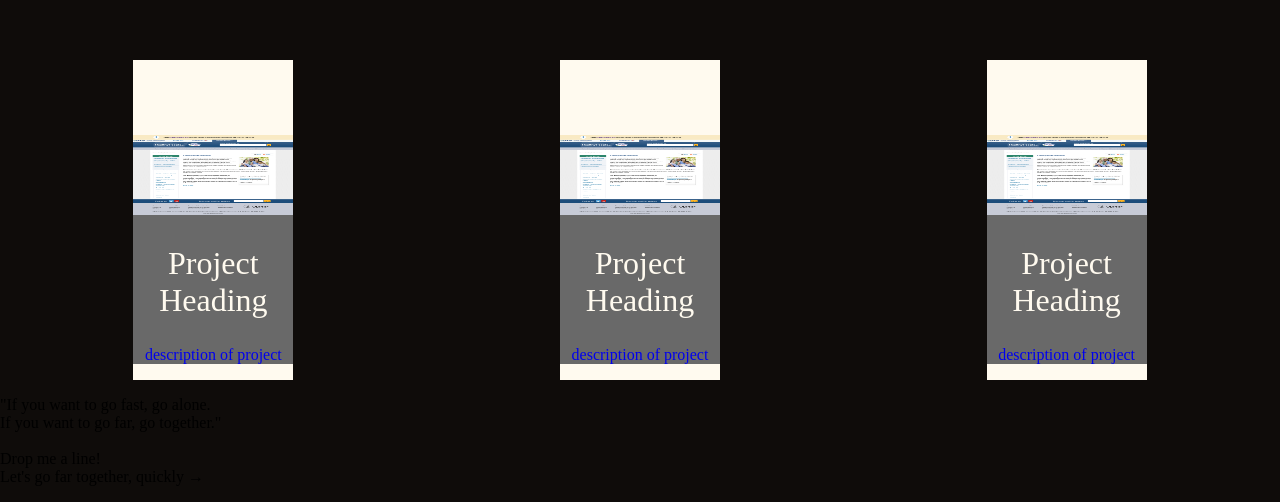
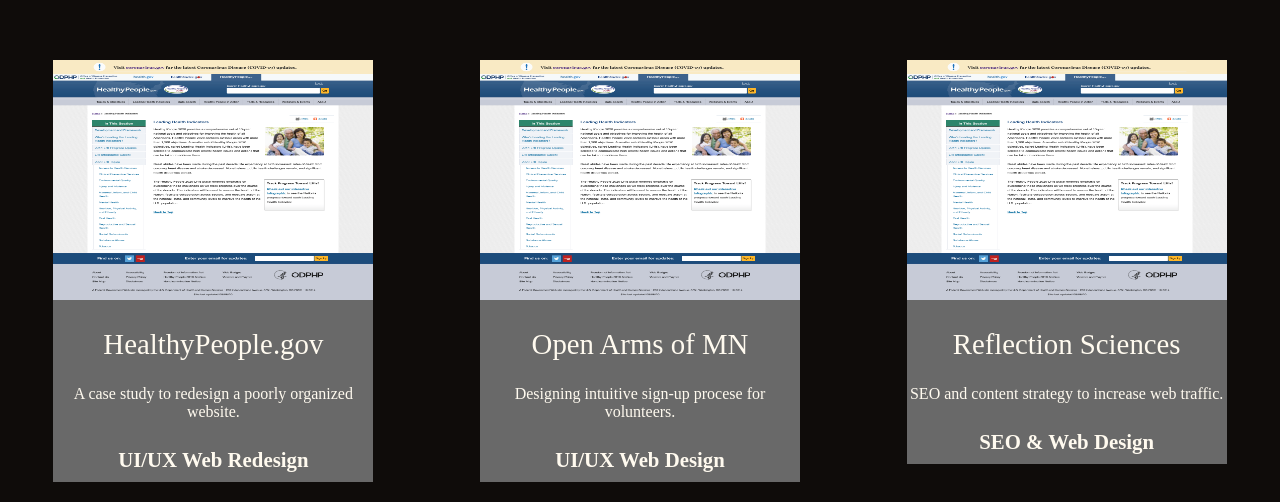
Before and after one commit to j-handrick/bootCode, a plain HTML site: page Portfolio/portfolioHome.html in a window 1280 px wide. Shown: the part 830-1332 px from the top of the page. Drawn offline with Linux system fonts and the light colour scheme.

Commit message:
Portfolio Restart..

```diff
--- a/Portfolio/Style/master2.css
+++ b/Portfolio/Style/master2.css
@@ -26,6 +26,11 @@ nav {
   margin-top: 0;
   padding-top: 15px;
 }
+.navigation ul {
+  padding: 0;
+  margin: 0;
+  display: flex;
+}
 
 .navigation li {
   list-style-type: none;
@@ -42,12 +47,6 @@ nav {
 }
 .navigation a:hover{
   font-weight: 350;
-}
-
-.navigation ul {
-  padding: 0;
-  margin: 0;
-  display: flex;
 }
 
 .navigation button {
@@ -121,10 +120,11 @@ display: flex;
 justify-content: space-around;
 align-content: center;
 padding-top: 50vh;
+padding-bottom: 10vh;
 }
 
 .project--container {
-width: 10rem;
+width: 20rem;
 height: 20rem;
 justify-content: space-around;
 align-content: flex-end;
@@ -138,68 +138,40 @@ background-color: #fffaef;
 .project--description {
   text-align: center;
   background-color: #696969;
+  color: #fffaef;
+}
+.project--description h2 {
+  font-family: 'Playfair display', serif;
+  font-style: regular;
+  font-size: 1.8rem;
+  font-weight: 250;
+}
+.project--description p {
+  font-family: 'Roboto Slab', serif;
+  font-style: regylar;
+  font-weight: 200;
+  font-size: 1rem;
+}
+.project--description h4 {
+  font-family: 'Playfair display', serif;
+  font-style: bold;
+  font-size: 1.3rem;
+  padding-bottom: 10px;
 }
 .project--description img {
-  height: 5rem;
-  width: 10rem;
-
+  height: 15rem;
+  width: 20rem;
 }
 
 @media only screen (max-width: 500px) {
-
+#projects {
+  flex-direction: column;
+  align-content: center;
+}
 
 }
 
 
-
-
-
-
-
-
-
-
-
-
-
-
-
-
-/* FOOTER:  footer{
-  background-color: #ebc67f;
-  margin-bottom: 0;
-  width: 100vw;
-  height: auto;
-  margin-bottom: 0;
-  display: flex;
-  justify-content: center;
-}
-.quote {
-  color: #0f0c0a;
-  font-family: 'Playfair Display', serif;
-  font-weight: 200;
-  font-size: 1rem;
-  font-style: italic;
-  text-align: center;
-  align-content: flex-start;
-  justify-content: center;
-}
-.connect {
-  align-content: flex-start;
-  justify-content: center;
-  color: #0f0c0a;
-  font-family:  'Roboto Slab', serif;
-  font-weight: 200;
-  font-size: 1rem;
-  font-style: regular;
-  text-align: center;
-  padding-right: 50px;
-}
-footer a:hover {
-  font-weight: 500;
-  cursor: pointer;
-  padding-right: 10px;
-}*/
 
 
 
--- a/Portfolio/portfolioHome.html
+++ b/Portfolio/portfolioHome.html
@@ -39,8 +39,9 @@
       <a href="#HealthyPeople" class="projList">
         <div class="project--description">
           <img src="images/HealthyPeople/LHIpage.png">
-          <h2>Project Heading</h2>
-          <p>description of project</p>
+          <h2>HealthyPeople.gov</h2>
+          <p>A case study to redesign a poorly organized website.</p>
+          <h4>UI/UX Web Redesign</h4>
         </div>
       </a>
   </div>
@@ -48,8 +49,9 @@
       <a href="#HealthyPeople" class="projList">
         <div class="project--description">
           <img src="images/HealthyPeople/LHIpage.png">
-          <h2>Project Heading</h2>
-          <p>description of project</p>
+          <h2>Open Arms of MN</h2>
+          <p>Designing intuitive sign-up procese for volunteers.</p>
+          <h4>UI/UX Web Design</h4>
         </div>
       </a>
   </div>
@@ -57,8 +59,9 @@
       <a href="#HealthyPeople" class="projList">
         <div class="project--description">
           <img src="images/HealthyPeople/LHIpage.png">
-          <h2>Project Heading</h2>
-          <p>description of project</p>
+          <h2>Reflection Sciences</h2>
+          <p>SEO and content strategy to increase web traffic.</p>
+          <h4>SEO & Web Design</h4>
         </div>
       </a>
   </div>
@@ -67,13 +70,8 @@
 
   <footer>
       <div class="connect">
-        <p>
-          <span class="quote">"If you want to go fast, go alone. <br>
-          If you want to go far, go together." <br></span><br>
-          <a class="connect--hover">Drop me a line!</a> <br>
-          Let's go far together, quickly → </p>
+
       </div>
-
   </footer>
 
   <!-- preloader
```
Also changed, not shown: Portfolio2.0/PortfolioFinal.html (added, +23 -0 lines), Portfolio2.0/js/js.js (added), Portfolio2.0/style/master.css (added), 2 other files.
